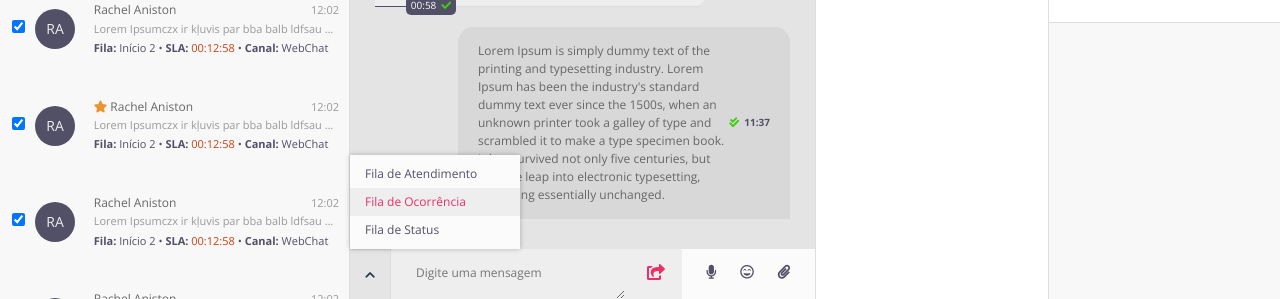
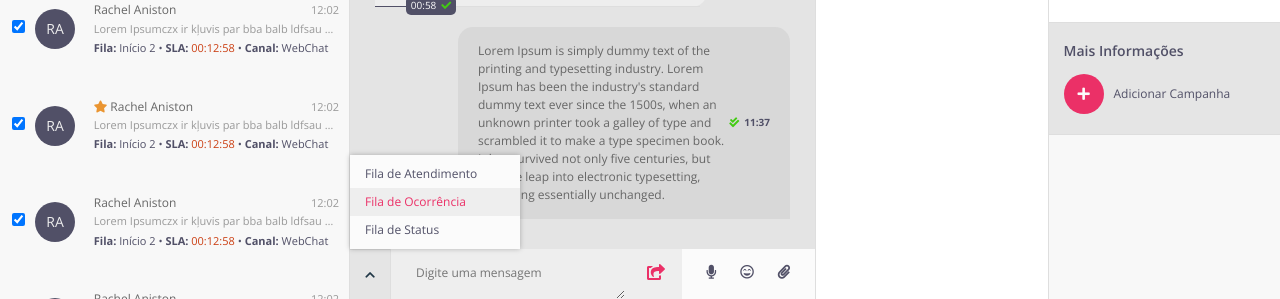
Before and after one commit to wazowsq/Babel, a website: page interacoes.html in a window 1280 px wide. Shown: the part 501-800 px from the top of the page. Drawn offline with nearby package versions, Linux system fonts and the light colour scheme.

Commit message:
Deverá ter um botão para adicionar o contato na campanha

```diff
--- a/interacoes.html
+++ b/interacoes.html
@@ -1056,6 +1056,17 @@
                                 </li>
                             </ul>
                         </div>
+                        <div class="ib-gp">
+                            <h4>Mais Informações</h4>
+                            <ul class="list-group-contact">
+                                <li class="add-group-contact">
+                                    <span class="circle">
+                                        <i class="fas fa-plus"></i>
+                                    </span>
+                                    <div class="txt">Adicionar Campanha</div>
+                                </li>
+                            </ul>
+                        </div>
                     </div>
                 </div>
                 <div class="col-area area-add-right rank hide">
```
